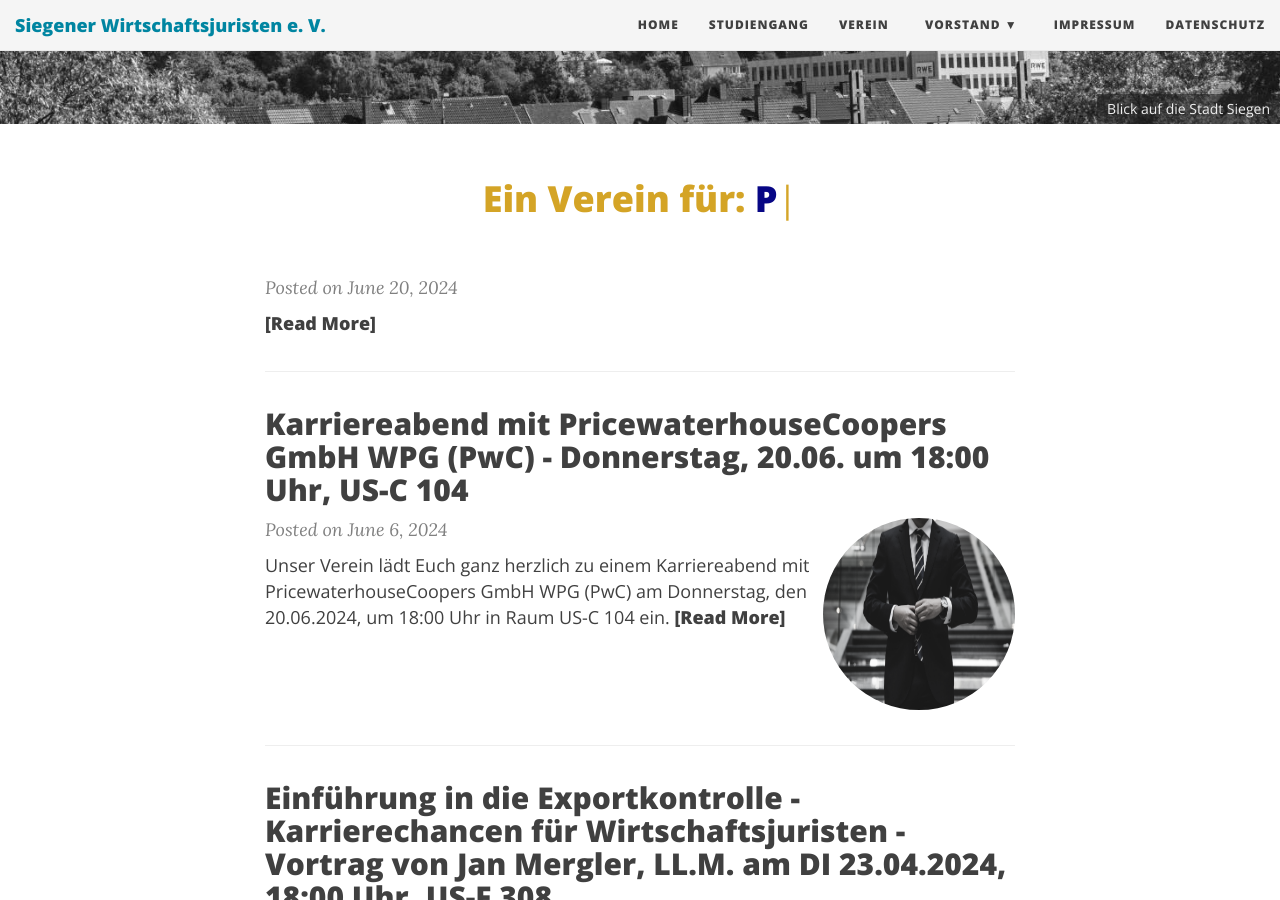
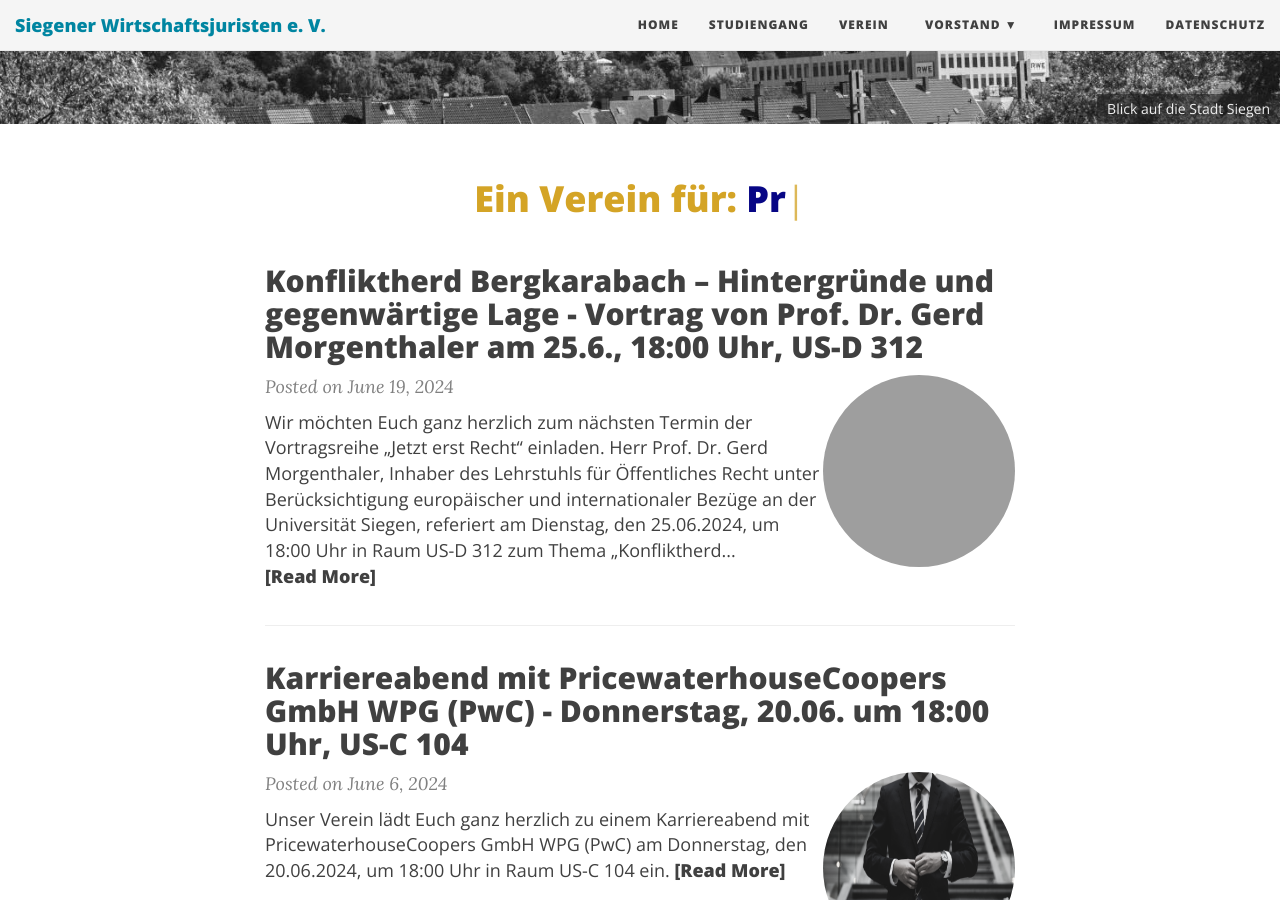
Before and after one commit to dewrs/dewrs.github.io, a Jekyll site: the page built from index.html, in a window 1280 px wide and 900 px high, scrolled down 423 px. Built offline with Jekyll 4.4.1, drawn with Linux system fonts in a browser that asks for light colours; nearby versions of some CDN libraries; the list of posts is cut into pages by our own code; grey boxes are pictures that could not be loaded.

Commit message:
Update 2024-06-19-Vortrag Prof Morgenthaler.md

```diff
--- a/_posts/2024-06-19-Vortrag Prof Morgenthaler.md
+++ b/_posts/2024-06-19-Vortrag Prof Morgenthaler.md
@@ -1,8 +1,8 @@
 ---
 layout: post
-title: Jetzt erst Recht - Konfliktherd Bergkarabach: Hintergründe und gegenwärtige Lage - Vortrag von Prof. Dr. Gerd Morgenthaler
-image: /img/schloss.jpg
-bigimg: /img/schloss.jpg
+title: Konfliktherd Bergkarabach – Hintergründe und gegenwärtige Lage - Vortrag von Prof. Dr. Gerd Morgenthaler am 25.6., 18:00 Uhr, US-D 312
+image: /img/versammlung.jpg
+bigimg: /img/unteres_schloss.jpg
 ---
 
 Wir möchten Euch ganz herzlich zum nächsten Termin der Vortragsreihe „Jetzt erst Recht“ einladen.
```
